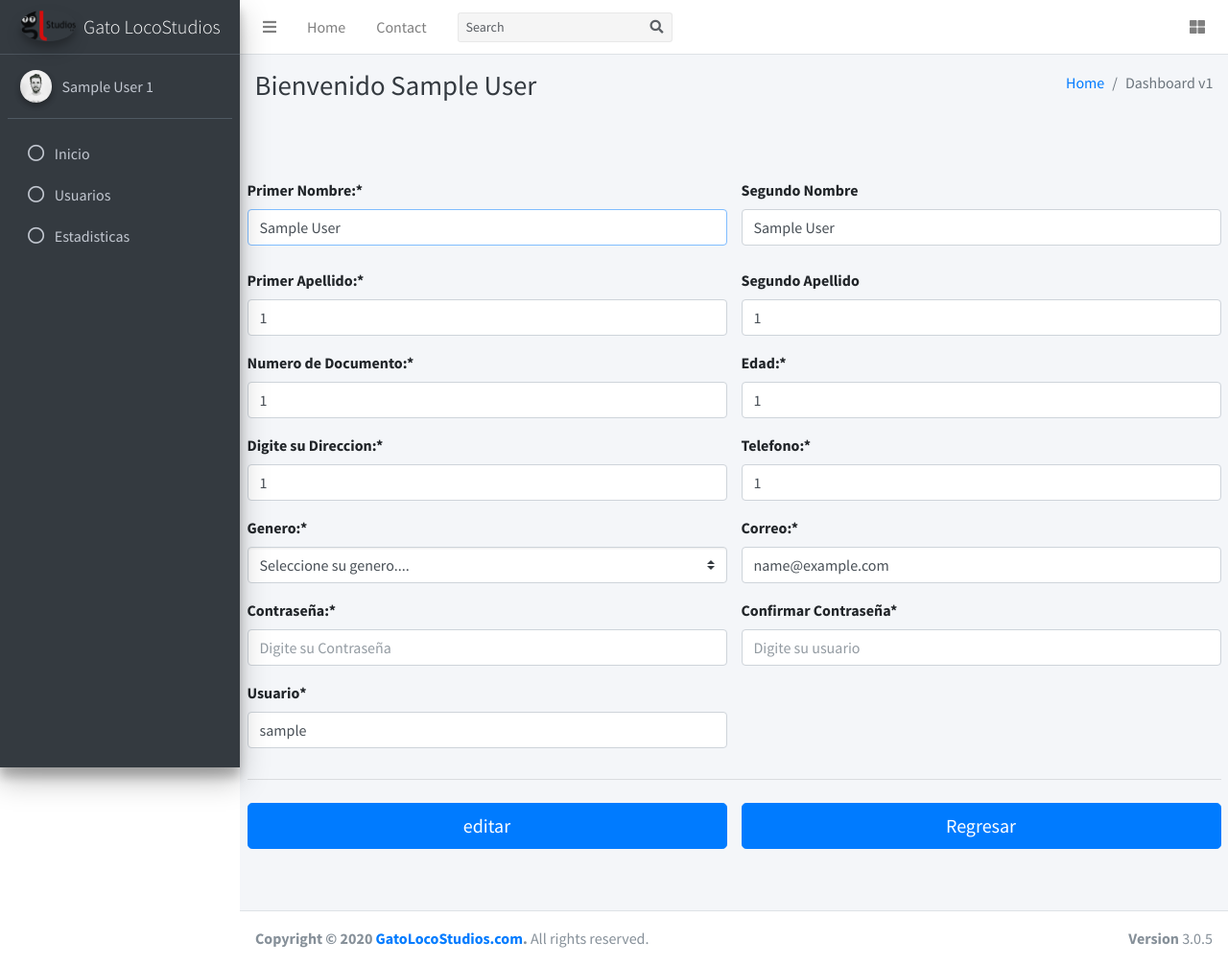
After one commit to Falequi/Gato, a PHP site: page /views/editar.php in a window 1280 px wide. The commit adds this page. Shown: the whole page at 96% size. Run offline with PHP 8.4, Linux system fonts and the light colour scheme; the visitor is signed in with stand-in values (Sample User, id 1); data comes from the database, SQL or seed files in the repository; some libraries are stand-ins or nearby versions.

Commit message:
cambio Editar

```diff
--- /dev/null
+++ b/views/editar.php
@@ -0,0 +1,147 @@
+<?php include '../infaestructure/sesiones.php';?>
+<?php include 'header.php';?>
+<?php include 'sidebar.php';?>
+        <!-- Content Wrapper. Contains page content -->
+        <div class="content-wrapper">
+            <!-- Content Header (Page header) -->
+            <div class="content-header">
+                <div class="container-fluid">
+                    <div class="row mb-2">
+                        <div class="col-sm-6">
+                            <h1 class="m-0 text-dark">
+                                <?php if(isset($_SESSION['primernombre'])){
+                                    echo "Bienvenido ".$_SESSION['primernombre'];
+                                }else
+                                    echo "Registro de Usuario";
+                                ?>
+                            </h1>
+                        </div>
+                        <!-- /.col -->
+                        <div class="col-sm-6">
+                            <ol class="breadcrumb float-sm-right">
+                                <li class="breadcrumb-item"><a href="#">Home</a></li>
+                                <li class="breadcrumb-item active">Dashboard v1</li>
+                            </ol>
+                        </div>
+                        <!-- /.col -->
+                    </div>
+                    <!-- /.row -->
+                </div>
+                <!-- /.container-fluid -->
+            </div>
+            <!-- /.content-header -->
+            <!-- Main content -->
+            <div class="py-5 container">
+                <div class="col-md-12S order-md-1">
+                    <form   class="needs-validation"
+                            method="post" action="../controllers/UsuarioCtl.php"
+                            name="editar"> <!-- Formulario -->
+                        <div class="row py-2">
+                            <div class="col-md-6 mb-3"> <!-- Primer Nombre -->
+                                <label for="primerNombre">Primer Nombre:* <span id="lprimerNombre"></span></label>
+                                <input  id="primerNombre" type="text" class="form-control primerNombre"
+                                        placeholder="Digite su Primer Nombre"
+                                        name="primerNombre" value ="<?php echo $_SESSION['primernombre'];?>">
+                            </div>
+                            <div class="col-md-6 mb-3"> <!-- Segundo Nombre -->
+                                <label for="segundoNombre">Segundo Nombre<span id="lsegundoNombre"></span></label></label>
+                                <input  type="text" class="form-control segundoNombre"
+                                        id="segundoNombre" placeholder="Digite su segundo Nombre"
+                                        name="segundoNombre" value ="<?php echo $_SESSION['segundonombre'];?>">
+
+                            </div>
+                        </div>
+                        <div class="row">
+                            <div class="col-md-6 mb-3"> <!-- Primer Apellido -->
+                                <label for="primerApellido">Primer Apellido:*<span id="lprimerApellido"></span></label>
+                                <input  type="text" class="form-control primerApellido"
+                                        id="primerApellido" placeholder="Digite su primer apellido"
+                                        name="primerApellido" value ="<?php echo $_SESSION['primerapellido'];?>">
+                            </div>
+                            <div class="col-md-6 mb-3"><!-- Segundo Apellido -->
+                                <label for="segundoApellido">Segundo Apellido<span id="lsegundoApellido"></span></label>
+                                <input  type="text" class="form-control segundoApellido"
+                                        id="segundoApellido" placeholder="Digite su segundo Apellido"
+                                        name="segundoApellido" value ="<?php echo $_SESSION['segundoapellido'];?>">
+                            </div>
+                        </div>
+                        <div class="row">
+                            <div class="col-md-6 mb-3"><!-- Numero de Documento -->
+                                <label for="numeroDocumento">Numero de Documento:*<span id="lnumeroDocumento"></span></label>
+                                <input  type="number" class="form-control numeroDocumento"
+                                        id="numeroDocumento" placeholder="Digite numero de Cedula"
+                                        name="numeroDocumento" value ="<?php echo $_SESSION['numerodocumento'];?>">
+                            </div>
+                            <div class="col-md-6 mb-3"> <!-- Edad -->
+                                <label for="edad">Edad:*<span id="ledad"></span></label>
+                                <input  type="number" class="form-control edad" id="edad"
+                                        placeholder="Digite su direccion" name="edad" value ="<?php echo $_SESSION['edad'];?>">
+                            </div>
+                        </div>
+                        <div class="row">
+                            <div class="col-md-6 mb-3"> <!-- Direccion -->
+                                        <label for="direccion">Digite su Direccion:*<span id="ldireccion"></span></label>
+                                        <input  type="text" class="form-control" id="direccion"
+                                                placeholder="Digite su direccion" name="direccion" value ="<?php echo $_SESSION['direccion'];?>">
+                            </div>
+                            <div class="col-md-6 mb-3"> <!-- Numero de Telefono-->
+                                <label for="telefono">Telefono:*<span id="ltelefono"></span></label>
+                                <input  type="number" class="form-control telefono" id="telefono"
+                                        placeholder="Number Phone" name="telefono" value ="<?php echo $_SESSION['telefono'];?>">
+                            </div>
+                        </div>
+
+                        <div class="row">
+                            <div class="col-md-6 mb-3"><!-- Genero -->
+                                <label for="genero">Genero:*<span id="lgenero"></span></label>
+                                <select class="custom-select d-block w-100 genero" id="genero" name="genero">
+                                    <option value="">Seleccione su genero....</option>
+                                    <option value ="femenino">  Femenino</option>
+                                    <option value ="masculino"> Masculino</option>
+                                    <option value ="otro">      Otro</option>
+                                </select>
+                            </div>
+                            <div class=" col-md-6 mb-3"> <!--Correo Electronico-->
+                                <label for="correo">Correo:*<span id="lcorreo"></span></label>
+                                <input  type="email" class="form-control" id="correo"
+                                        placeholder="Digite su correo" name="correo" value ="<?php echo $_SESSION['correo'];?>">
+                            </div>
+                        </div>
+                        <div class="row">
+                            <div class="col-md-6 mb-3"> <!-- Contraseña -->
+                                    <label for="contrasena">Contraseña:*<span class="lcontrasena"></span></label>
+                                    <input  type="password" class="form-control" id="contrasena"
+                                            placeholder="Digite su Contraseña" name="contrasena">
+                            </div>
+
+                            <div class="col-md-6 mb-3"> <!-- Id usuario -->
+                                    <label for="conContrasena">Confirmar Contraseña*<span id="lconContrasena"></span></label>
+                                    <input  type="password" class="form-control conContrasena" id="conContrasena"
+                                            placeholder="Digite su usuario" name="conContrasena">
+                            </div>
+                        </div>
+                        <div class="row">
+                            <div class="col-md-6 mb-3"> <!-- Id usuario -->
+                                    <label for="usuario">Usuario*<span id="lusuario"></span></label>
+                                    <input  type="text" class="form-control usuario" id="usuario"
+                                            placeholder="Digite su usuario" name="usuario" value ="<?php echo $_SESSION['usuario'];?>">
+                            </div>
+                        </div>
+                        <hr class="mb-4">
+                        <div class="row">
+                            <div class="col-md-6 mb-3">
+                                <input  class="btn btn-primary btn-lg btn-block" type="button"
+                                        value="editar" name="btnEditar" id="btnEditar">
+                            </div>
+                            <div class="col-md-6 mb-3">
+                                <a href="../index.php" class="btn btn-primary btn-lg btn-block" type="submit" name="btnRegresar" id="btnRegresar">Regresar</a>
+                            </div>
+                        </div>
+                    </form>
+                </div>
+            </div>
+            <!-- /.content -->
+        </div>
+        <!-- /.content-wrapper -->
+
+<?php include 'footer.php'; ?>
--- a/views/footer.php
+++ b/views/footer.php
@@ -53,7 +53,7 @@
     <script src="../dist/js/listado.js"></script>
     <script src="../dist/js/gestionUsuario.js"></script>
     <script src="../dist/js/dasboard.js"></script>
-
+    <script src="../dist/js/gestionEditar.js"></script>
 </body>
 
 </html>
--- a/views/logout.php
+++ b/views/logout.php
@@ -6,11 +6,11 @@
                                                         value="Cerrar Sesion">
                                             </td>
                                             <td>
-                                                <a  href="views/usuario.views.php"
+                                                <a  href="editar.php"
                                                     class="btn btn-primary btn-lg btn-block">
                                                     Editar
                                                 </a>
                                             </td>
                                         </table>
-                                        <input type="text" id="type" name="type"  value="logout" hidden>
+                                        <input type="text" id="type" name="type"  value="editar" hidden>
                                     </form>
```
Also changed, not shown: dist/js/gestionEditar.js (added).
